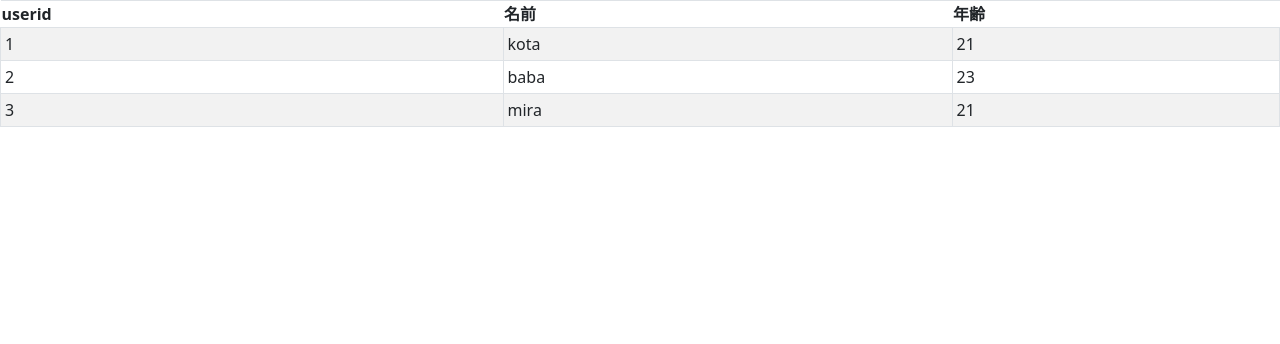
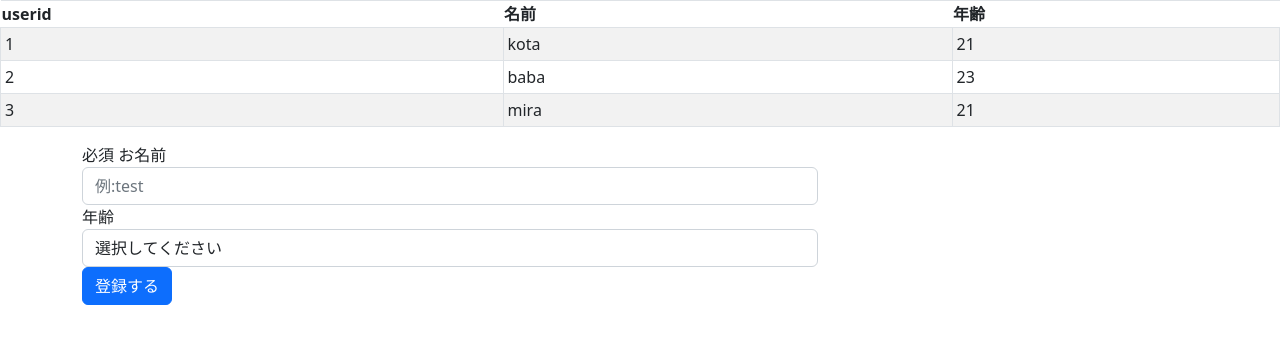
Before and after one commit to Shuhei-pp/go_todo, a React (Create React App) app in the folder frontend/: page / in a window 1280 px wide. Shown: the top 344 px of the page. Built offline with nearby package versions, Linux system fonts and the light colour scheme.

Commit message:
create regist form on react

```diff
--- /dev/null
+++ b/frontend/src/components/Form.tsx
@@ -0,0 +1,28 @@
+export const RegistForm = () => {
+  const ageArray:Number[] =[...Array(30)].map((_,i)=>i)
+  return (
+    <div className="container">
+      <form className="row" id="registUser" >
+        <div className="col-sm-8 col-sm-offset-2">
+          <div className="form-group">
+            <label><span className="label label-danger">必須</span> お名前</label>
+            <input type="text" name="name" className="form-control" placeholder="例:test" required/>
+          </div>
+
+          <div className="form-group">
+            <label> 年齢</label>
+            <select id="age" name="age" className="form-control">
+              <option value="">選択してください</option>
+              {ageArray.map(_=>{
+                return (
+                  <option value={String(_)}>{String(_)}</option>
+                )
+              })}
+            </select>
+          </div>
+          <button type="submit" className="btn btn-primary">登録する</button>
+        </div>
+      </form>
+    </div>
+  )
+}
--- a/frontend/src/index.tsx
+++ b/frontend/src/index.tsx
@@ -2,7 +2,8 @@ import React from 'react';
 import ReactDOM from 'react-dom/client';
 import './index.css';
 // import App from './App';
-import { Todo } from './Todo';
+import { Todo } from './components/Todo';
+import { RegistForm } from './components/Form';
 import reportWebVitals from './reportWebVitals';
 import 'bootstrap/dist/css/bootstrap.min.css';
 
@@ -11,7 +12,8 @@ const root = ReactDOM.createRoot(
 );
 root.render(
   <React.StrictMode>
-    <Todo />
+    <Todo/>
+    <RegistForm/>
   </React.StrictMode>
 );
 
```
Also changed, not shown: frontend/src/components/Todo.tsx (renamed from frontend/src/Todo.tsx), 1 other file (tests, documents, lock files or other folders).
